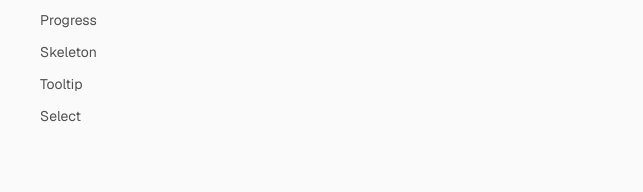
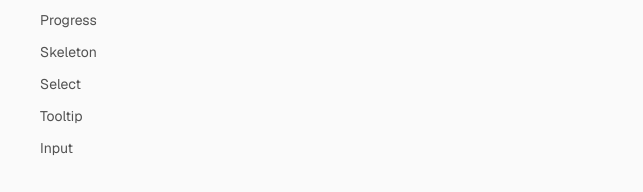
Before and after one commit to yshkale/verse-ui, a React (Vite) app: page /app/getting-started/introduction/badge in a window 1280 px wide. Shown: the part 382-574 px from the top of the page, without its empty margins (318-961 px from the left). Built offline with nearby package versions, Linux system fonts and the light colour scheme; the HTML template or start-up script is replaced by a standard one.

Commit message:
feat: :sparkles: introduce input component

```diff
--- /dev/null
+++ b/src/components/Content/InputInfo.tsx
@@ -0,0 +1,34 @@
+import { Breadcrumb } from "../Breadcrumb";
+import { ComponentShowcase } from "../ComponentShowcase";
+import { Input } from "../Design/input";
+
+import { InstallationShowcase } from "../InstallationShowcase";
+import { Intro } from "../MainApp/components/Intro";
+
+export const InputInfo = () => {
+  const inputInfo = `
+    import { Input } from "@/components/ui/input";
+    export function InputDemo() {
+      return (
+        <Input type="email" placeholder="Email" />
+      );
+    }`;
+
+  return (
+    <>
+      <Breadcrumb links={["Components", "Input"]} />
+      <Intro
+        title="Input"
+        description="Aesthetically designed input or a component that looks like an input."
+        className="mt-4 space-y-1.5"
+      />
+
+      <ComponentShowcase
+        preview={<Input type="email" placeholder="Email" />}
+        code={inputInfo}
+      />
+
+      <InstallationShowcase componentName="Input" />
+    </>
+  );
+};
--- /dev/null
+++ b/src/components/Design/input.tsx
@@ -0,0 +1,33 @@
+import * as React from "react";
+import { cn } from "@/lib/utils";
+
+function Input({
+  className,
+  type = "text",
+  ...props
+}: React.ComponentProps<"input">) {
+  return (
+    <input
+      type={type}
+      data-slot="input"
+      className={cn(
+        // Base styles
+        "w-full rounded-lg border border-neutral-300 bg-white px-4 py-1.5 text-base text-neutral-900 shadow-sm",
+
+        // Interaction
+        "transition-all duration-150 ease-in-out focus-visible:outline-none focus-visible:ring-2 focus-visible:ring-indigo-500 focus-visible:ring-offset-1",
+
+        // Placeholder + disabled
+        "placeholder:text-neutral-400 placeholder:text-sm disabled:cursor-not-allowed disabled:opacity-50",
+
+        // Selection + file input fallback
+        "file:border-0 file:bg-transparent file:text-sm file:font-medium",
+
+        className
+      )}
+      {...props}
+    />
+  );
+}
+
+export { Input };
--- a/src/components/MainApp/components/ContentRenderer.tsx
+++ b/src/components/MainApp/components/ContentRenderer.tsx
@@ -9,6 +9,7 @@ import { AlertInfo } from "@/components/Content/AlertInfo";
 import { BadgeIntro } from "@/components/Content/BadgeInfo";
 import { ButtonIntro } from "@/components/Content/ButtonIntro";
 import { CardInfo } from "@/components/Content/CardInfo";
+import { InputInfo } from "@/components/Content/InputInfo";
 import { Introduction } from "@/components/Content/introduction";
 import { ProgressInfo } from "@/components/Content/ProgressInfo";
 import { SelectInfo } from "@/components/Content/SelectInfo";
@@ -28,6 +29,7 @@ export const ContentRenderer = ({ type, section }: any) => {
     skeleton: SkeletonInfo,
     tooltip: TooltipInfo,
     select: SelectInfo,
+    input: InputInfo,
   };
 
   const Component = componentMap[type];
--- a/src/components/MainApp/index.tsx
+++ b/src/components/MainApp/index.tsx
@@ -38,6 +38,7 @@ export const MainApp = () => {
               path="progress"
               element={<ContentRenderer type="progress" />}
             />
+            <Route path="input" element={<ContentRenderer type="input" />} />
             <Route
               path="tooltip"
               element={<ContentRenderer type="tooltip" />}
--- a/src/config/navigation.json
+++ b/src/config/navigation.json
@@ -46,12 +46,16 @@
         "href": "skeleton"
       },
       {
+        "label": "Select",
+        "href": "select"
+      },
+      {
         "label": "Tooltip",
         "href": "tooltip"
       },
       {
-        "label": "Select",
-        "href": "select"
+        "label": "Input",
+        "href": "input"
       }
     ]
   }
```
